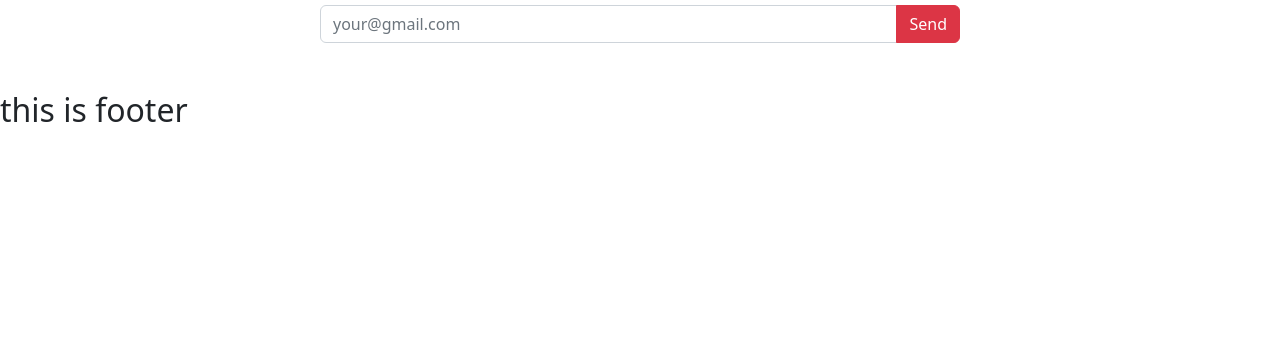
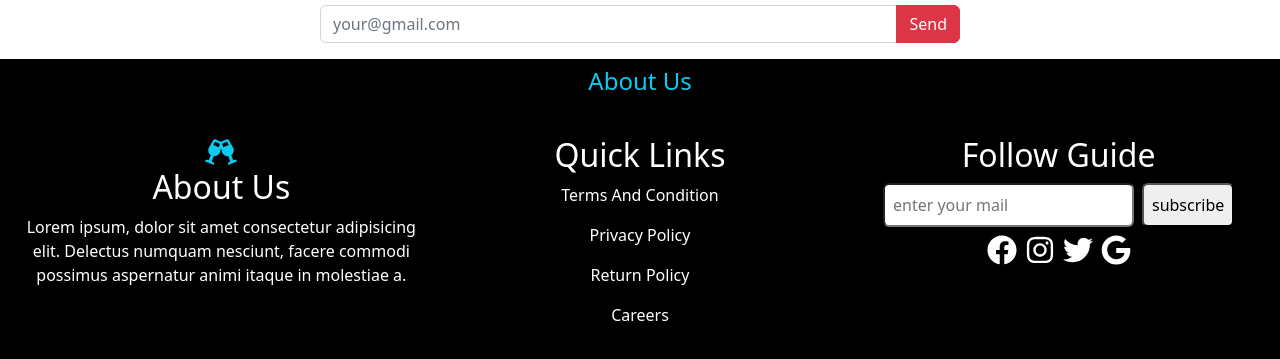
Before and after one commit to mdfaysalbabu/recipes, a React (Vite) app: page / in a window 1280 px wide. Shown: the part 1118-1477 px from the top of the page. Before the commit the page ends 1256 px from the top, so only its background shows below. Built offline with nearby package versions, Linux system fonts and the light colour scheme; no server answers.

Commit message:
add footer

```diff
--- a/package.json
+++ b/package.json
@@ -17,6 +17,7 @@
     "react": "^18.2.0",
     "react-bootstrap": "^2.7.4",
     "react-dom": "^18.2.0",
+    "react-icons": "^4.8.0",
     "react-router-dom": "^6.11.0",
     "sort-by": "^1.2.0"
   },
--- a/src/Pages/Shared/Footer.jsx
+++ b/src/Pages/Shared/Footer.jsx
@@ -1,11 +1,58 @@
-import React from 'react';
+import React from "react";
+import { Button, Col, Row } from "react-bootstrap";
+import {
+  FaFacebook,
+  FaInstagram,
+  FaTwitter,
+  FaGoogle,
+  FaGlassCheers,
+} from "react-icons/fa";
 
 const Footer = () => {
-    return (
-        <div className='mt-5'>
-            <h2>this is footer</h2>
-        </div>
-    );
+  return (
+    <div className="bg-black text-white">
+      <div className="text-center py-2">
+        <h2 className="fs-4 text-info">About Us</h2>
+      </div>
+      <Row className="text-center py-4 px-4">
+        <Col lg={4} md={6} xm={12} className="">
+
+            <FaGlassCheers className="fs-2 text-info"></FaGlassCheers>
+            <h2>About Us</h2>
+            <p>Lorem ipsum, dolor sit amet consectetur adipisicing elit. Delectus numquam nesciunt, facere commodi possimus aspernatur animi itaque in molestiae a.</p>
+
+        </Col>
+        <Col lg={4} md={6} xm={12}>
+            <h2>Quick Links</h2>
+            <p>Terms And Condition</p>
+            <p>Privacy Policy</p>
+            <p>Return Policy</p>
+            <p>Careers</p>
+        </Col>
+        <Col lg={4} md={6} xm={12}>
+          <h2>Follow Guide</h2>
+          <div className="d-flex justify-content-center gap-2">
+            <input
+              className="rounded-2 border-none p-2"
+              type="email"
+              placeholder="enter your mail"
+            />
+            <input
+              className="rounded-2 border-none p-2"
+              type="submit"
+              value="subscribe"
+            />
+          </div>
+          <div className="d-flex justify-content-center gap-2 py-2">
+            <FaFacebook style={{ fontSize: "30px" }}></FaFacebook>
+            <FaInstagram style={{ fontSize: "30px" }}></FaInstagram>
+            <FaTwitter style={{ fontSize: "30px" }}></FaTwitter>
+            <FaGoogle style={{ fontSize: "30px" }}></FaGoogle>
+          </div>
+        </Col>
+      </Row>
+    </div>
+  );
 };
 
 export default Footer;
```
Also changed, not shown: 1 other file (tests, documents, lock files or other folders).
